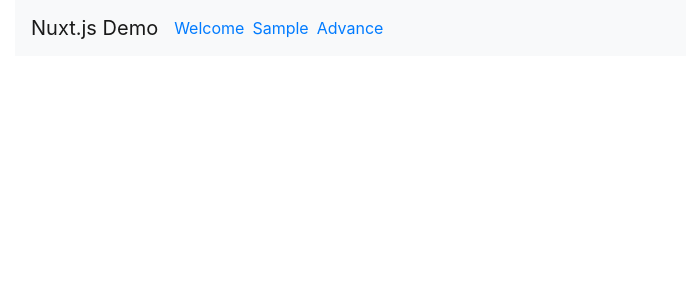
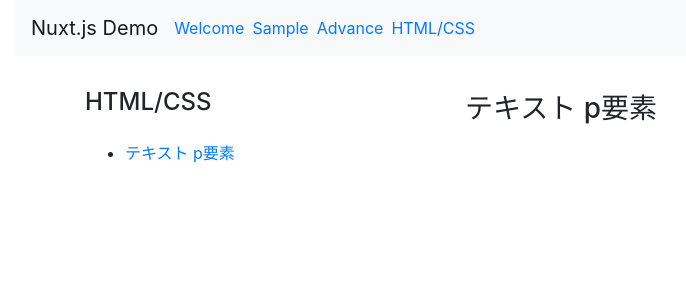
Before and after one commit to 0gravity000/nuxtdemo, a Nuxt app: page /htmlcss/TextElP in a window 1280 px wide. Shown: the top 300 px of the page, without its empty margins (0-686 px from the left). Built offline with nearby package versions, Linux system fonts and the light colour scheme.

Commit message:
HTML/CSSレイアウトを追加

```diff
--- /dev/null
+++ b/components/HtmlcssMenu.vue
@@ -0,0 +1,22 @@
+<template>
+  <div>
+    <h4>HTML/CSS</h4>
+    <ul>
+      <li>
+        <NuxtLink
+          to="/htmlcss/TextElP"
+        >
+          テキスト p要素
+        </NuxtLink>
+      </li>
+    </ul>
+  </div>
+</template>
+
+<script>
+export default {
+}
+</script>
+
+<style>
+</style>
--- a/components/NaviHeader.vue
+++ b/components/NaviHeader.vue
@@ -38,6 +38,13 @@
                   Advance
                 </NuxtLink>
               </li>
+              <li class="nav-item mr-2">
+                <NuxtLink
+                  to="/htmlcss-index"
+                >
+                  HTML/CSS
+                </NuxtLink>
+              </li>
             </ul>
           </div>
         </nav>
--- /dev/null
+++ b/layouts/LayoutHtmlcss.vue
@@ -0,0 +1,20 @@
+<template>
+  <div>
+    <NaviHeader />
+    <div class="container">
+      <div class="row my-2">
+        <div class="col-4">
+          <HtmlcssMenu />
+        </div>
+        <div class="col">
+          <Nuxt />
+        </div>
+      </div>
+    </div>
+  </div>
+</template>
+
+<script>
+export default {
+}
+</script>
--- /dev/null
+++ b/pages/htmlcss-index.vue
@@ -0,0 +1,11 @@
+<template>
+  <div>
+    <h3>HTML/CSS</h3>
+  </div>
+</template>
+
+<script>
+export default {
+  layout: 'LayoutHtmlcss'
+}
+</script>
--- /dev/null
+++ b/pages/htmlcss/TextElP.vue
@@ -0,0 +1,18 @@
+<template>
+  <div>
+    <h3>テキスト p要素</h3>
+  </div>
+</template>
+
+<script>
+export default {
+  layout: 'LayoutHtmlcss',
+  data () {
+    return {
+    }
+  }
+}
+</script>
+
+<style scoped>
+</style>
```
